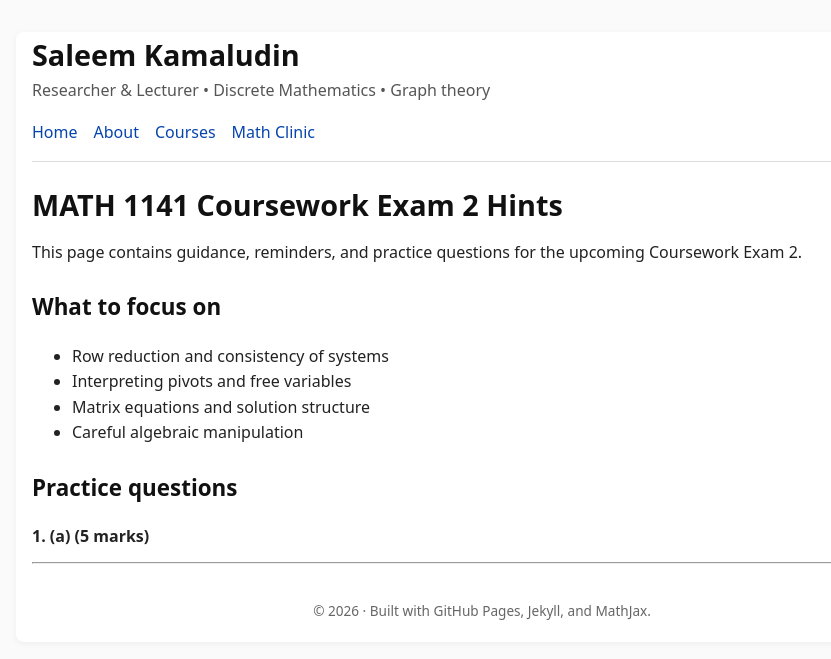
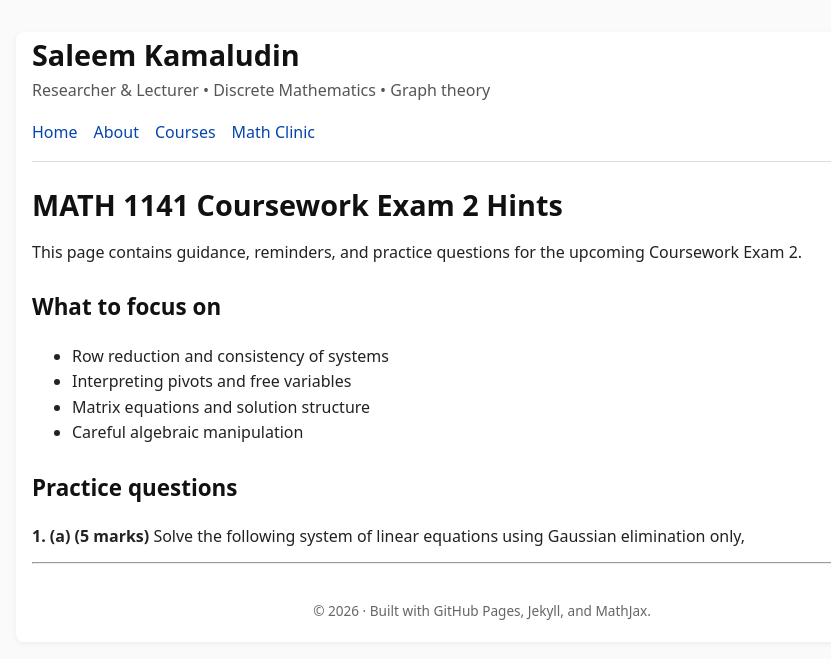
Before and after one commit to SaleemKamaludin/SaleemKamaludin.github.io, a Jekyll site: the page built from courses/math-1141-coursework-exam-2-hints.md, in a window 1280 px wide. Shown: the top 659 px of the page, without its empty margins (158-989 px from the left). Built offline with Jekyll 4.4.1, drawn with Linux system fonts in a browser that asks for light colours.

Commit message:
Add instruction for Gaussian elimination in hints

```diff
--- a/courses/math-1141-coursework-exam-2-hints.md
+++ b/courses/math-1141-coursework-exam-2-hints.md
@@ -18,4 +18,5 @@ This page contains guidance, reminders, and practice questions for the upcoming
 
 <p>
   <strong>1. (a) (5 marks)</strong>
+   Solve the following system of linear equations using Gaussian elimination only,
  </p>
```
